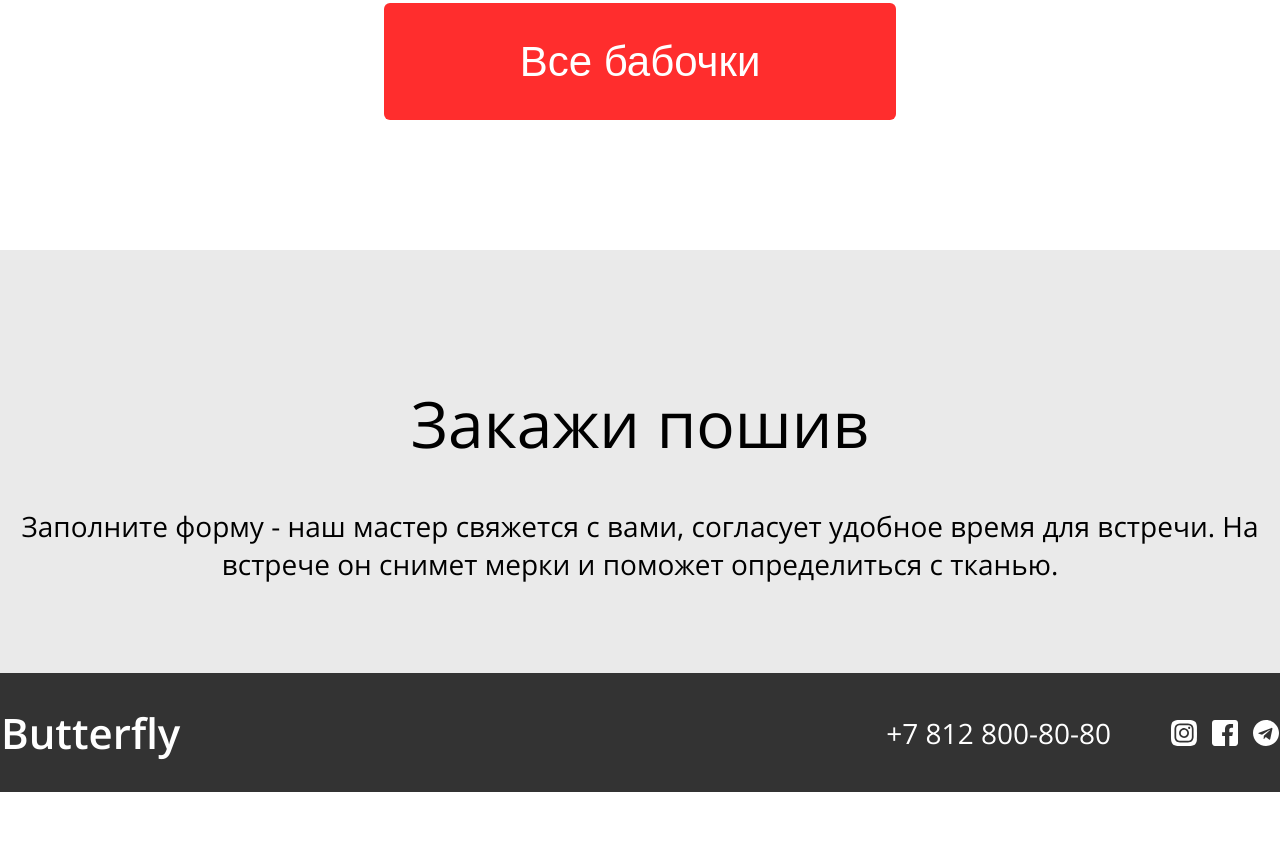
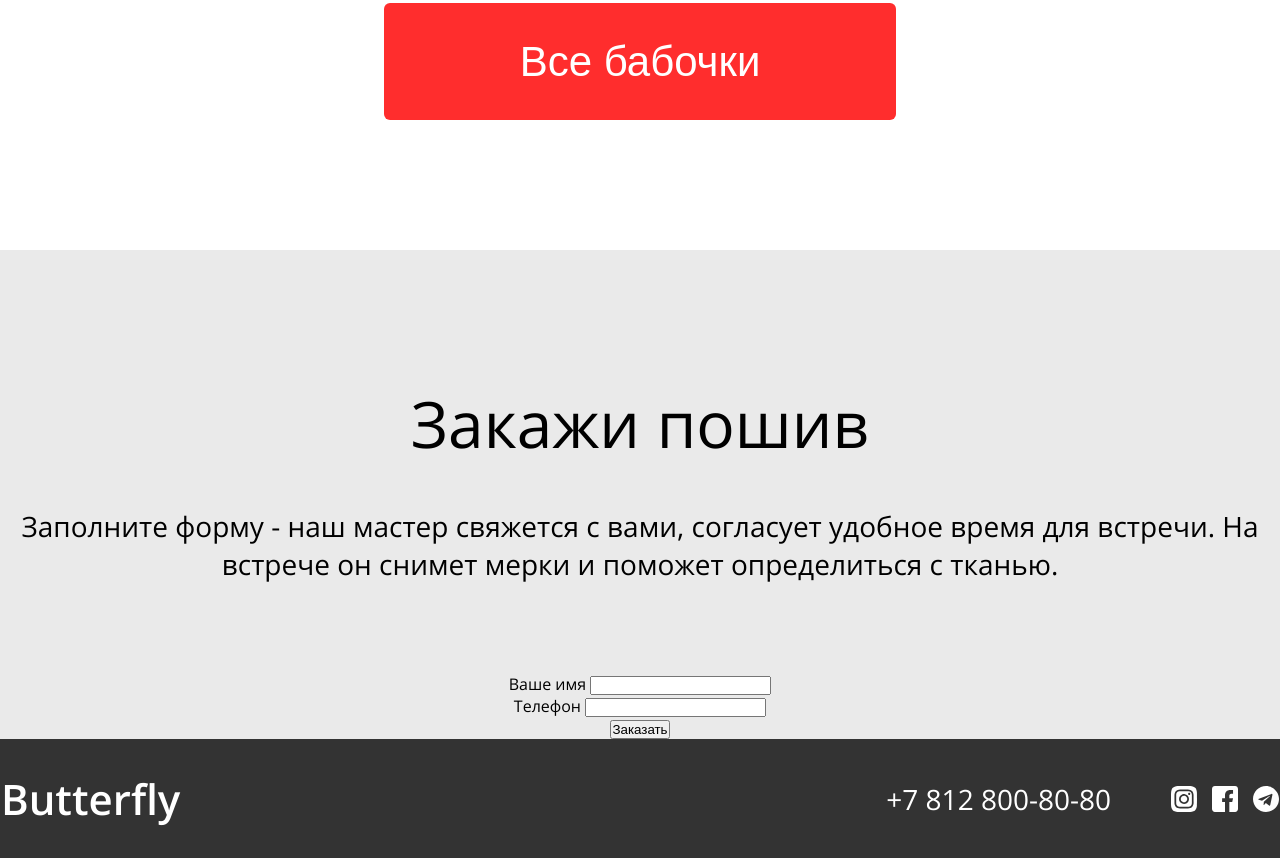
Before and after one commit to Aysanat/butterfly-shop-halilova, a website: page www/index.html in a window 1280 px wide. Shown: the part 1660-2518 px from the top of the page. Before the commit the page ends 2452 px from the top, so only its background shows below. Drawn offline with Linux system fonts and the light colour scheme.

Commit message:
Добавила тег form

```diff
--- a/www/index.html
+++ b/www/index.html
@@ -72,6 +72,20 @@
       <div class="order_inner">
         <h2 class="order_title">Закажи пошив</h2>
         <p class="order_text">Заполните форму - наш мастер свяжется с вами, согласует удобное время для встречи. На встрече он снимет мерки и поможет определиться с тканью.</p>
+
+        <form action="#" class="form">
+          <div class="form_field">
+            <label for="name" class="form_label">Ваше имя</label>
+            <input id="name" type="text" class="form_input">
+          </div>
+          <div class="form_field">
+            <label for="phone" class="form_label">Телефон</label>
+            <input id="phone" type="tel" class="form_input">
+          </div>
+          <div class="form_field">
+            <button class="form_btn">Заказать</button>
+          </div>
+        </form>
       </div>
     </section>
   </main>
```
